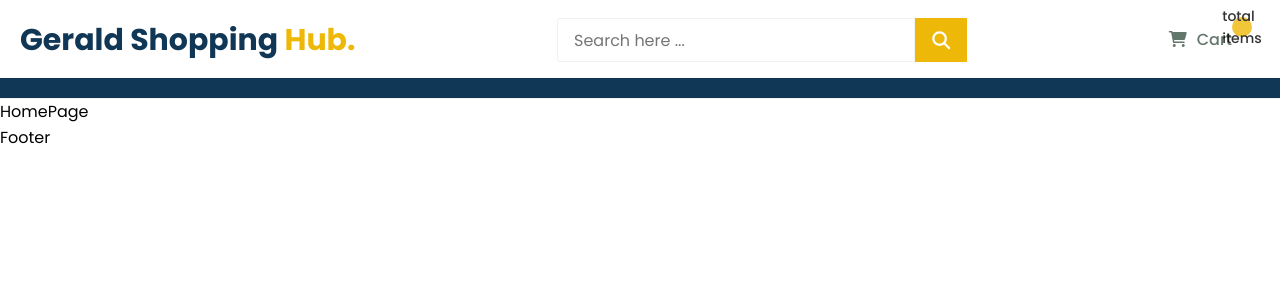
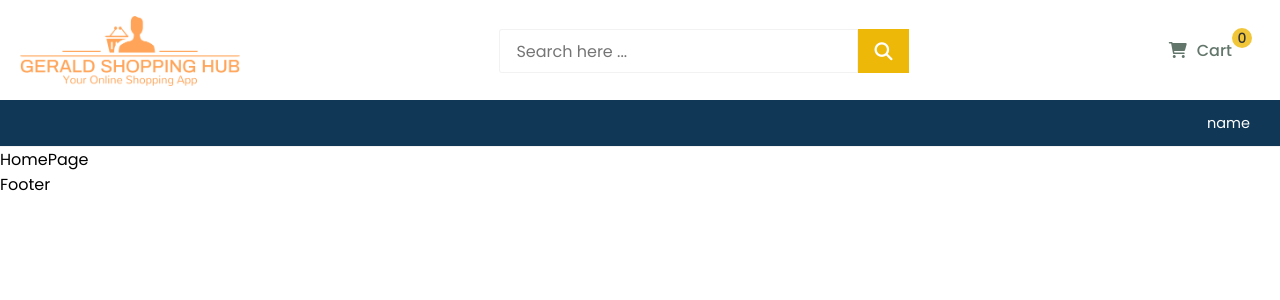
Before and after one commit to geraldWaga92/gerald-shopping-hub, a React (Create React App) app: page / in a window 1280 px wide. Shown: the top 300 px of the page. Built offline with nearby package versions, Linux system fonts and the light colour scheme.

Commit message:
create navbar functionality and design

```diff
--- a/src/components/Navbar/Navbar.js
+++ b/src/components/Navbar/Navbar.js
@@ -1,15 +1,19 @@
-import React from 'react'
+import React, { useState } from 'react'
 import { Link } from 'react-router-dom'
 import "./Navbar.scss";
+import NavLogo from '../../assets/images/navLogo.png'
 
 const Navbar = () => {
+
+    const [isSidebarOpen, setIsSidebarOpen] = useState(false);
     return (
         <nav className="navbar">
             <div className='navbar-content'>
                 <div className="container">
                     <div className="navbar-top flex flex-between">
                         <Link to="/" className="navbar-brand">
-                            <span className="text-regal-blue">Gerald Shopping</span><span className='text-gold'> Hub.</span>
+                            <img src={NavLogo} alt="Navbar logo" height="70px" />
+                            {/* <span className="text-regal-blue">Gerald Shopping</span><span className='text-gold'> Hub.</span> */}
                         </Link>
 
                         <form className="navbar-search flex">
@@ -25,7 +29,7 @@ const Navbar = () => {
                                     <i className="fas fa-shopping-cart"></i>
                                 </span>
                                 <div className='btn-txt fw-5'>Cart
-                                    <span className='cart-count-value'>total items</span>
+                                    <span className='cart-count-value'>0</span>
                                 </div>
                             </Link>
                         </div>
@@ -34,21 +38,23 @@ const Navbar = () => {
 
                 <div className='navbar-bottom bg-regal-blue'>
                     <div className='container flex flex-between'>
-                        <ul className>
-                            <button type="button" className='navbar-hide-btn text-white' >
+                        <ul className={`nav-links flex ${isSidebarOpen ? 'show-nav-links' : ""}`}>
+                            <button type="button" className='navbar-hide-btn text-white' onClick={() => setIsSidebarOpen(false)}>
                                 <i className='fas fa-times'></i>
                             </button>
 
+                            <li><Link to='/' className="nav-link text-white" onClick={() => setIsSidebarOpen(false)}>name</Link></li>
+
+
                         </ul>
 
-                        <button type="button" className='navbar-show-btn text-gold'>
+                        <button type="button" className='navbar-show-btn text-gold' onClick={() => setIsSidebarOpen(true)}>
                             <i className="fas fa-bars"></i>
                         </button>
                     </div>
                 </div>
             </div>
         </nav>
-
     )
 }
 
--- a/src/components/Navbar/Navbar.scss
+++ b/src/components/Navbar/Navbar.scss
@@ -6,6 +6,8 @@
     &-brand{
         font-size: 30px;
         font-weight: 700;
+
+
 
         @media screen and (max-width: 992px){
             font-size: 24px;
```
Also changed, not shown: src/assets/images/navLogo.png (added).
